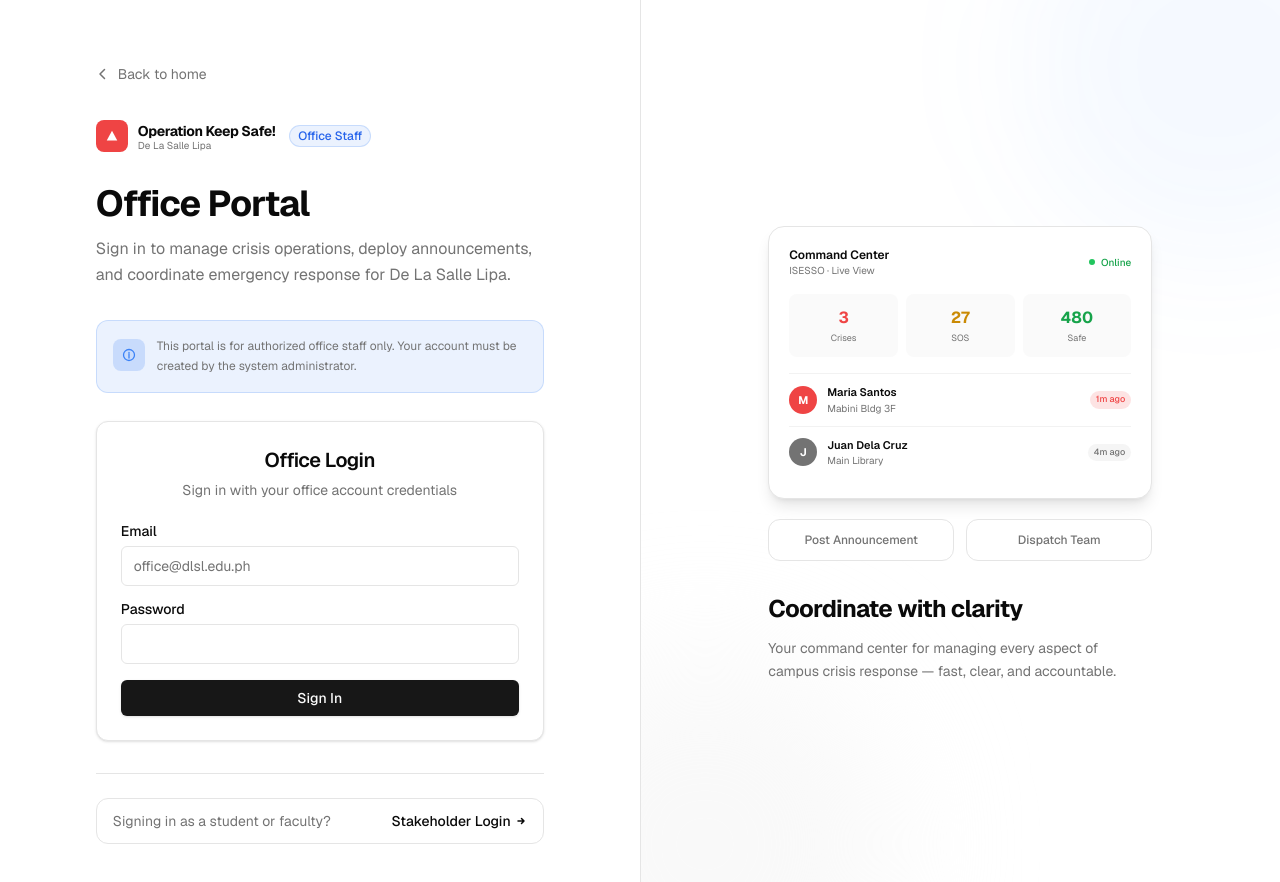
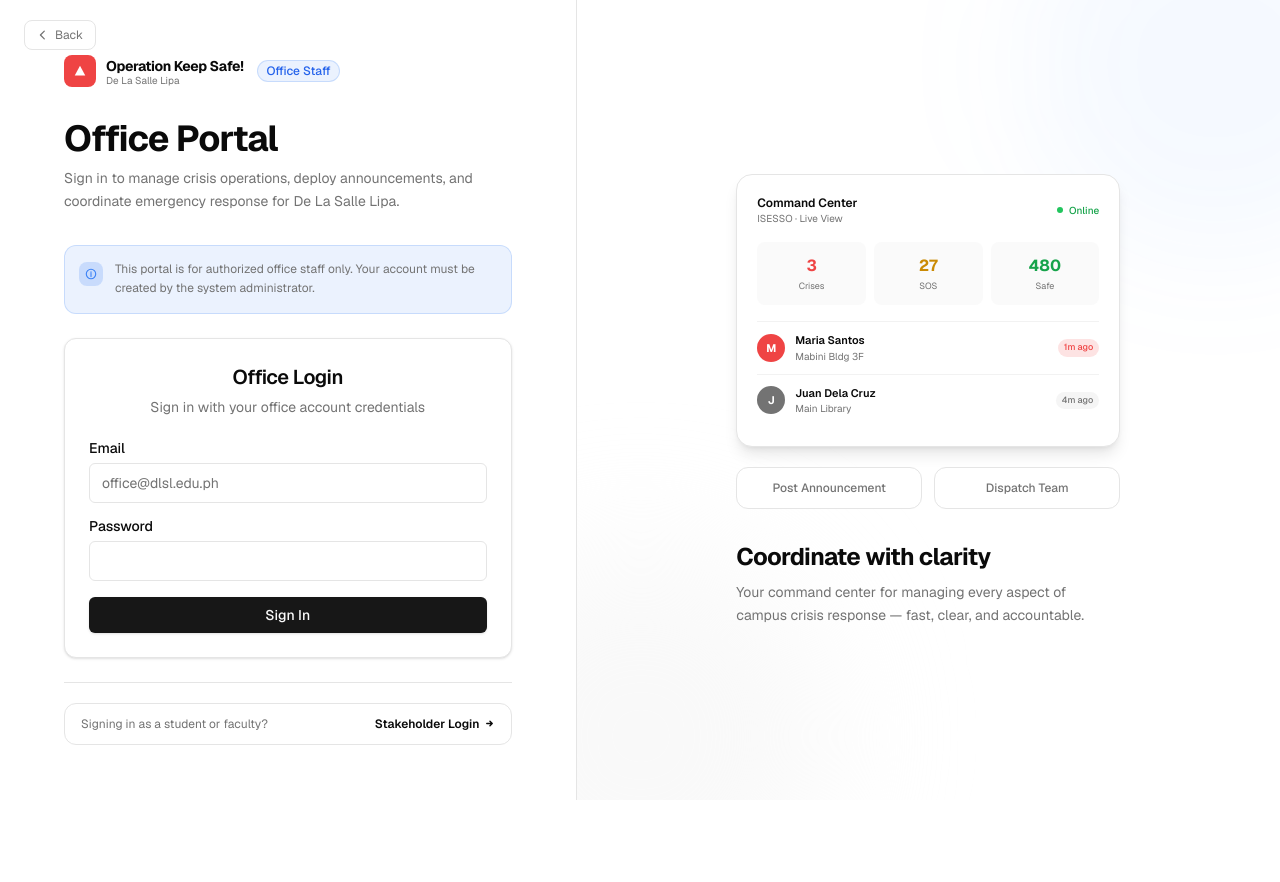
Before and after one commit to luisantonioj/oks, a Next.js app: page /login-office in a window 1280 px wide. Shown: the top 882 px of the page. After the commit the page ends 800 px from the top, so only its background shows below. Built offline with nearby package versions, Linux system fonts and the light colour scheme; no server answers.

Commit message:
Enhanced UI for Office Login

```diff
--- a/app/(auth)/login-office/page.tsx
+++ b/app/(auth)/login-office/page.tsx
@@ -7,45 +7,41 @@ import { getCurrentUserProfile } from "@/lib/queries/user";
 import Link from "next/link";
 
 export default async function LoginOfficePage() {
-  // 1. Session Checks (Zero-Flash Redirects) — UNCHANGED
   const cookieStore = await cookies();
   if (cookieStore.get("oks_admin_session")?.value === "authenticated") {
     redirect("/portal/dashboard");
   }
-
   const supabase = await createClient();
-  const {
-    data: { user },
-  } = await supabase.auth.getUser();
-
+  const { data: { user } } = await supabase.auth.getUser();
   if (user) {
     const profile = await getCurrentUserProfile();
     if (profile?.role === "office") redirect("/office/dashboard");
     if (profile?.role === "stakeholder") redirect("/stakeholder/dashboard");
   }
 
-  // 2. Render UI
   return (
     <div className="min-h-screen flex bg-background">
 
       {/* ── Left: Form Panel ── */}
-      <div className="flex-1 flex items-center justify-center px-8 py-16 xl:px-16">
-        <div className="w-full max-w-md">
-
-          {/* Back link */}
-          <div className="mb-8">
+      <div className="flex-1 flex flex-col bg-background relative">
+        {/* Back button */}
+        <div className="absolute top-5 left-6">
           <Link
             href="/"
-              className="inline-flex items-center gap-2 text-sm text-muted-foreground hover:text-foreground transition-colors"
+            className="inline-flex items-center gap-1.5 text-xs text-muted-foreground hover:text-foreground transition-colors border border-border bg-background px-3 py-1.5 rounded-lg hover:bg-accent"
           >
-              <svg width="14" height="14" viewBox="0 0 14 14" fill="none">
+            <svg width="12" height="12" viewBox="0 0 14 14" fill="none">
               <path d="M8.5 2.5L4 7l4.5 4.5" stroke="currentColor" strokeWidth="1.5" strokeLinecap="round" strokeLinejoin="round" />
             </svg>
-              Back to home
+            Back
           </Link>
         </div>
 
-          {/* Logo + role badge */}
+        {/* Centered content */}
+        <div className="flex-1 flex items-center justify-center px-8 xl:px-16">
+          <div className="w-full max-w-md">
+
+            {/* Logo + badge */}
             <div className="flex items-center gap-2.5 mb-8">
               <div className="w-8 h-8 rounded-lg bg-destructive flex items-center justify-center flex-shrink-0">
                 <svg width="14" height="14" viewBox="0 0 16 16" fill="none">
@@ -54,7 +50,7 @@ export default async function LoginOfficePage() {
               </div>
               <div className="leading-none">
                 <p className="text-sm font-bold tracking-tight">Operation Keep Safe!</p>
-              <p className="text-[10px] text-muted-foreground font-normal">De La Salle Lipa</p>
+                <p className="text-[10px] text-muted-foreground">De La Salle Lipa</p>
               </div>
               <span className="ml-1 text-xs font-medium bg-blue-500/10 text-blue-600 dark:text-blue-400 border border-blue-500/20 px-2 py-0.5 rounded-full">
                 Office Staff
@@ -63,46 +59,43 @@ export default async function LoginOfficePage() {
 
             {/* Heading */}
             <div className="mb-8">
-            <h1 className="text-4xl font-bold tracking-tight mb-3">
-              Office Portal
-            </h1>
-            <p className="text-muted-foreground text-base leading-relaxed">
-              Sign in to manage crisis operations, deploy announcements, and
-              coordinate emergency response for De La Salle Lipa.
+              <h1 className="text-4xl font-bold tracking-tight mb-2">Office Portal</h1>
+              <p className="text-muted-foreground text-sm leading-relaxed">
+                Sign in to manage crisis operations, deploy announcements, and coordinate
+                emergency response for De La Salle Lipa.
               </p>
             </div>
 
             {/* Info strip */}
-          <div className="flex items-start gap-3 bg-blue-500/10 border border-blue-500/20 rounded-xl p-4 mb-7">
-            <div className="w-8 h-8 rounded-lg bg-blue-500/20 flex items-center justify-center flex-shrink-0 mt-0.5">
-              <svg width="14" height="14" viewBox="0 0 14 14" fill="none">
+            <div className="flex items-start gap-3 bg-blue-500/10 border border-blue-500/20 rounded-xl p-3.5 mb-6">
+              <div className="w-6 h-6 rounded-lg bg-blue-500/20 flex items-center justify-center flex-shrink-0 mt-0.5">
+                <svg width="12" height="12" viewBox="0 0 14 14" fill="none">
                   <circle cx="7" cy="7" r="5.5" stroke="currentColor" strokeWidth="1.3" className="text-blue-500" />
                   <path d="M7 6v4M7 4.5v.5" stroke="currentColor" strokeWidth="1.3" strokeLinecap="round" className="text-blue-500" />
                 </svg>
               </div>
               <p className="text-xs text-muted-foreground leading-relaxed">
-              This portal is for authorized office staff only. Your account must
-              be created by the system administrator.
+                This portal is for authorized office staff only. Your account must be created by the system administrator.
               </p>
             </div>
 
             {/* Form */}
-          <div className="mb-8">
+            <div className="mb-6">
               <OfficeLoginForm />
             </div>
 
             {/* Switch link */}
-          <div className="pt-6 border-t border-border">
+            <div className="pt-5 border-t border-border">
               <Link
                 href="/login"
-              className="flex items-center justify-between w-full text-sm px-4 py-3 rounded-xl border border-border hover:bg-accent hover:border-border/80 transition-all group"
+                className="flex items-center justify-between w-full text-sm px-4 py-3 rounded-xl border border-border hover:bg-accent transition-all group"
               >
-              <span className="text-muted-foreground group-hover:text-foreground transition-colors">
+                <span className="text-xs text-muted-foreground group-hover:text-foreground transition-colors">
                   Signing in as a student or faculty?
                 </span>
-              <span className="text-sm font-medium text-foreground flex items-center gap-1">
+                <span className="text-xs font-semibold text-foreground flex items-center gap-1">
                   Stakeholder Login
-                <svg width="12" height="12" viewBox="0 0 12 12" fill="none">
+                  <svg width="11" height="11" viewBox="0 0 12 12" fill="none">
                     <path d="M3 6h6M6.5 3.5L9 6l-2.5 2.5" stroke="currentColor" strokeWidth="1.5" strokeLinecap="round" strokeLinejoin="round" />
                   </svg>
                 </span>
@@ -111,16 +104,15 @@ export default async function LoginOfficePage() {
 
           </div>
         </div>
+      </div>
 
       {/* ── Right: Illustration Panel ── */}
       <div className="hidden lg:flex flex-1 bg-card border-l border-border items-center justify-center p-8 xl:p-16 relative overflow-hidden">
-        {/* Decorative blobs */}
         <div className="absolute -top-32 -right-32 w-96 h-96 rounded-full bg-blue-500/5 blur-3xl pointer-events-none" />
         <div className="absolute -bottom-32 -left-32 w-96 h-96 rounded-full bg-muted/60 blur-3xl pointer-events-none" />
 
         <div className="relative z-10 w-full max-w-sm">
-          {/* Command center mock */}
-          <div className="bg-background rounded-2xl border border-border shadow-lg p-5 mb-5 text-left">
+          <div className="bg-background rounded-2xl border border-border shadow-lg p-5 mb-5">
             <div className="flex items-center justify-between mb-4">
               <div>
                 <p className="text-xs font-semibold">Command Center</p>
@@ -131,8 +123,6 @@ export default async function LoginOfficePage() {
                 <span className="text-[10px] text-green-600 dark:text-green-400 font-medium">Online</span>
               </div>
             </div>
-
-            {/* Mini stat row */}
             <div className="grid grid-cols-3 gap-2 mb-4">
               {[
                 { v: "3", l: "Crises", color: "text-destructive" },
@@ -145,8 +135,6 @@ export default async function LoginOfficePage() {
                 </div>
               ))}
             </div>
-
-            {/* SOS list */}
             {[
               { name: "Maria Santos", loc: "Mabini Bldg 3F", time: "1m ago", urgent: true },
               { name: "Juan Dela Cruz", loc: "Main Library", time: "4m ago", urgent: false },
@@ -166,25 +154,20 @@ export default async function LoginOfficePage() {
             ))}
           </div>
 
-          {/* Quick action row */}
           <div className="grid grid-cols-2 gap-3 mb-8">
             {["Post Announcement", "Dispatch Team"].map((label) => (
-              <div key={label} className="bg-background border border-border rounded-xl py-3 px-3 text-xs font-medium text-center text-muted-foreground">
+              <div key={label} className="bg-background border border-border rounded-xl py-3 text-xs font-medium text-center text-muted-foreground">
                 {label}
               </div>
             ))}
           </div>
 
-          <h2 className="text-2xl font-bold tracking-tight mb-3">
-            Coordinate with clarity
-          </h2>
+          <h2 className="text-2xl font-bold tracking-tight mb-2">Coordinate with clarity</h2>
           <p className="text-sm text-muted-foreground leading-relaxed">
-            Your command center for managing every aspect of campus crisis
-            response — fast, clear, and accountable.
+            Your command center for managing every aspect of campus crisis response — fast, clear, and accountable.
           </p>
         </div>
       </div>
-
     </div>
   );
 }
```
Lines whose indentation alone changed are shown as unchanged.
